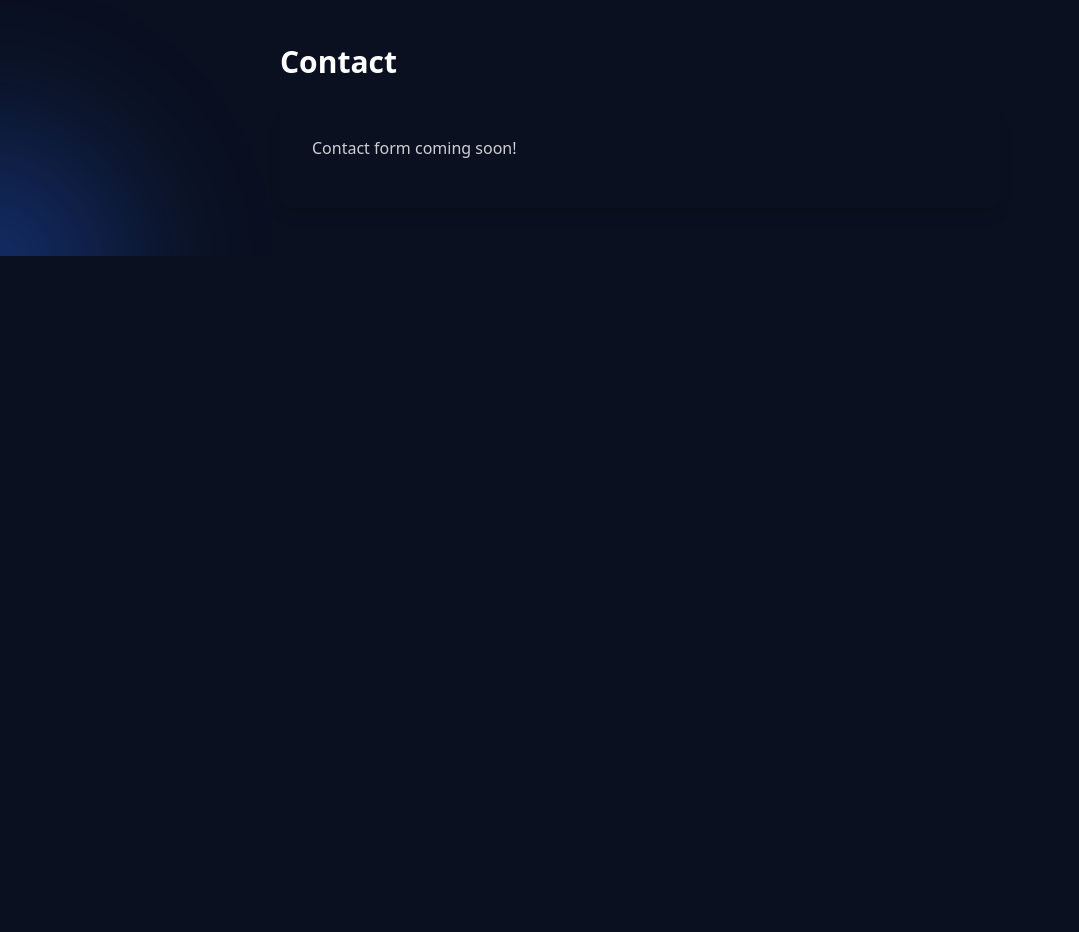
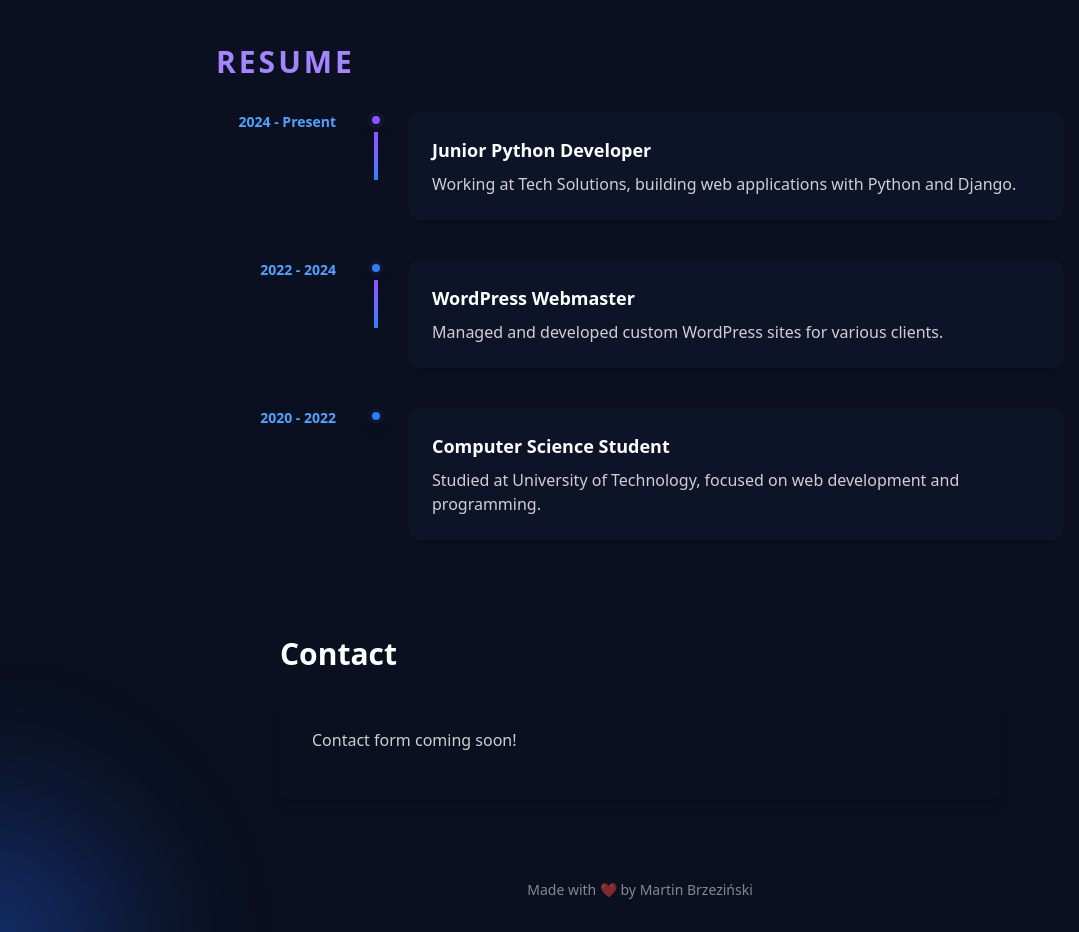
Before and after one commit to Martini310/portfolio, a Next.js app: page / in a window 1280 px wide. Shown: the part 1040-1972 px from the top of the page, without its empty margins (0-1079 px from the left). Before the commit the page ends 1296 px from the top, so only its background shows below. Built offline with nearby package versions, Linux system fonts and the light colour scheme.

Commit message:
feat: Add resume timeline

```diff
--- a/src/app/page.tsx
+++ b/src/app/page.tsx
@@ -23,6 +23,25 @@ const projects = [
     link: "/projects/task-manager",
   },
   // Add more projects as needed
+];
+
+// Sample resume timeline data
+const resumeTimeline = [
+  {
+    date: "2024 - Present",
+    title: "Junior Python Developer",
+    description: "Working at Tech Solutions, building web applications with Python and Django."
+  },
+  {
+    date: "2022 - 2024",
+    title: "WordPress Webmaster",
+    description: "Managed and developed custom WordPress sites for various clients."
+  },
+  {
+    date: "2020 - 2022",
+    title: "Computer Science Student",
+    description: "Studied at University of Technology, focused on web development and programming."
+  },
 ];
 
 function SkillsCarousel() {
@@ -120,6 +139,33 @@ export default function Home() {
         </div>
       </section>
 
+      {/* Resume Timeline Section */}
+      <section className="relative z-10 max-w-4xl mx-auto px-6 py-12">
+        <h2 className="text-2xl md:text-3xl font-bold mb-8 text-violet-400 tracking-widest uppercase">Resume</h2>
+        <div className="flex flex-col gap-10">
+          {resumeTimeline.map((item, idx) => (
+            <div key={idx} className="flex items-start gap-6">
+              {/* Date */}
+              <div className="w-32 flex-shrink-0 flex items-center justify-end pr-2">
+                <div className="text-sm text-blue-400 font-semibold text-right">{item.date}</div>
+              </div>
+              {/* Timeline */}
+              <div className="flex flex-col items-center">
+                <div className={`w-4 h-4 rounded-full ${idx === 0 ? 'bg-violet-500' : 'bg-blue-500'} border-4 border-[#10162a] shadow-lg`}></div>
+                {idx < resumeTimeline.length - 1 && (
+                  <div className="w-1 bg-gradient-to-b from-violet-500 to-blue-500 flex-1 my-1" style={{ minHeight: '48px' }}></div>
+                )}
+              </div>
+              {/* Content */}
+              <div className="flex-1 bg-[#10162a]/80 rounded-xl p-6 shadow-md">
+                <div className="text-lg font-bold mb-2">{item.title}</div>
+                <div className="text-white/80">{item.description}</div>
+              </div>
+            </div>
+          ))}
+        </div>
+      </section>
+
       {/* Contact Section */}
       <section id="contact" className="max-w-3xl mx-auto px-6 py-12">
         <h2 className="text-2xl md:text-3xl font-bold mb-6 text-violet">Contact</h2>
@@ -127,6 +173,10 @@ export default function Home() {
           <p className="text-white/80 mb-4">Contact form coming soon!</p>
         </div>
       </section>
+
+      <footer className="w-full text-center text-white/50 py-8 text-sm z-20 relative">
+        Made with ❤️ by Martin Brzeziński
+      </footer>
     </div>
   );
 }
```
